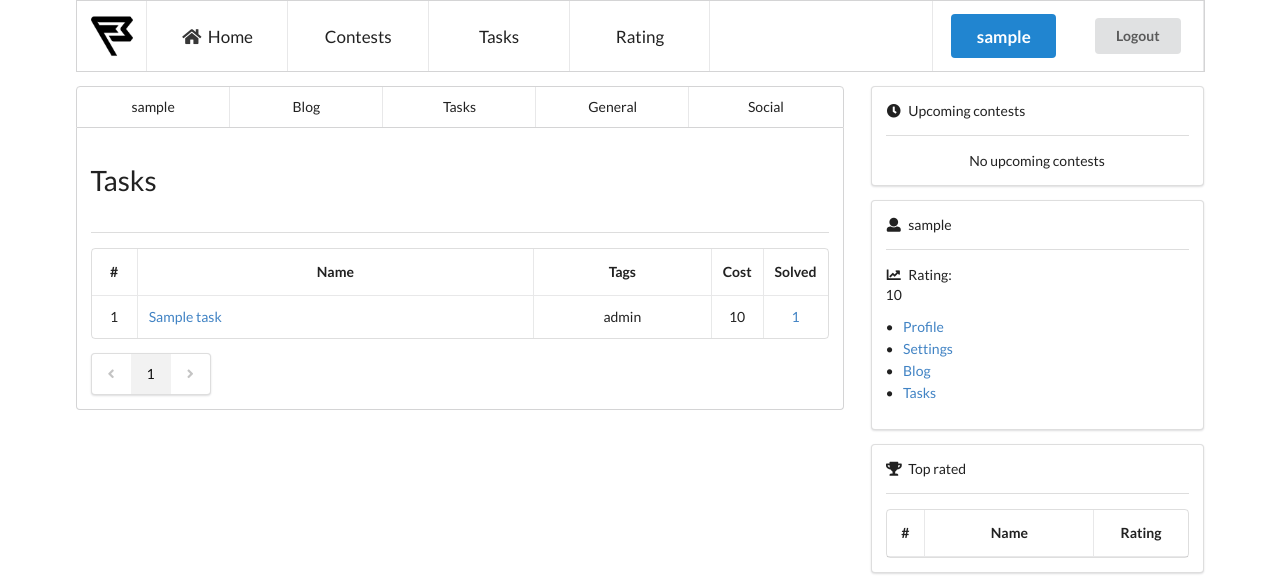
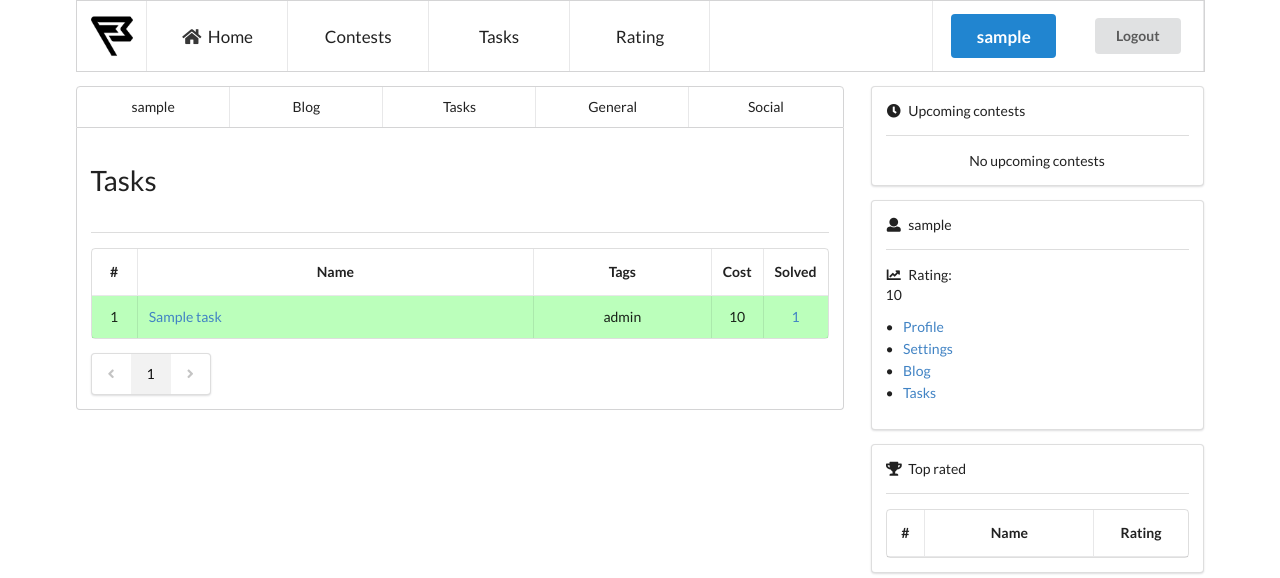
Before and after one commit to pomo-mondreganto/CTForces-old, a Django app: page /tasks/ in a window 1280 px wide. Shown: the top 578 px of the page. Run offline with Django 3.2, Linux system fonts and the light colour scheme; a user stored in the database is signed in; data comes from the database, SQL or seed files in the repository; tables that the repository leaves empty hold one stand-in row (values such as "Sample post"); lists and menus that the app fills with data are empty; parts of the project's set-up code (start-up, migrations or seed data) failed here and were passed over; some libraries are stand-ins or nearby versions.

Commit message:
fix solved tasks color

```diff
--- a/templates/tasks_archive.html
+++ b/templates/tasks_archive.html
@@ -24,7 +24,11 @@
                             </thead>
                             <tbody>
                                 {% for task in tasks %}
+                                    {% if request.user in task.solved_by.all %}
+                                        <tr style="background: #00ff0044">
+                                    {% else %}
                                         <tr>
+                                    {% endif %}
                                             <td>
                                                 {{ forloop.counter }}
                                             </td>
```
Lines whose indentation alone changed are shown as unchanged.
